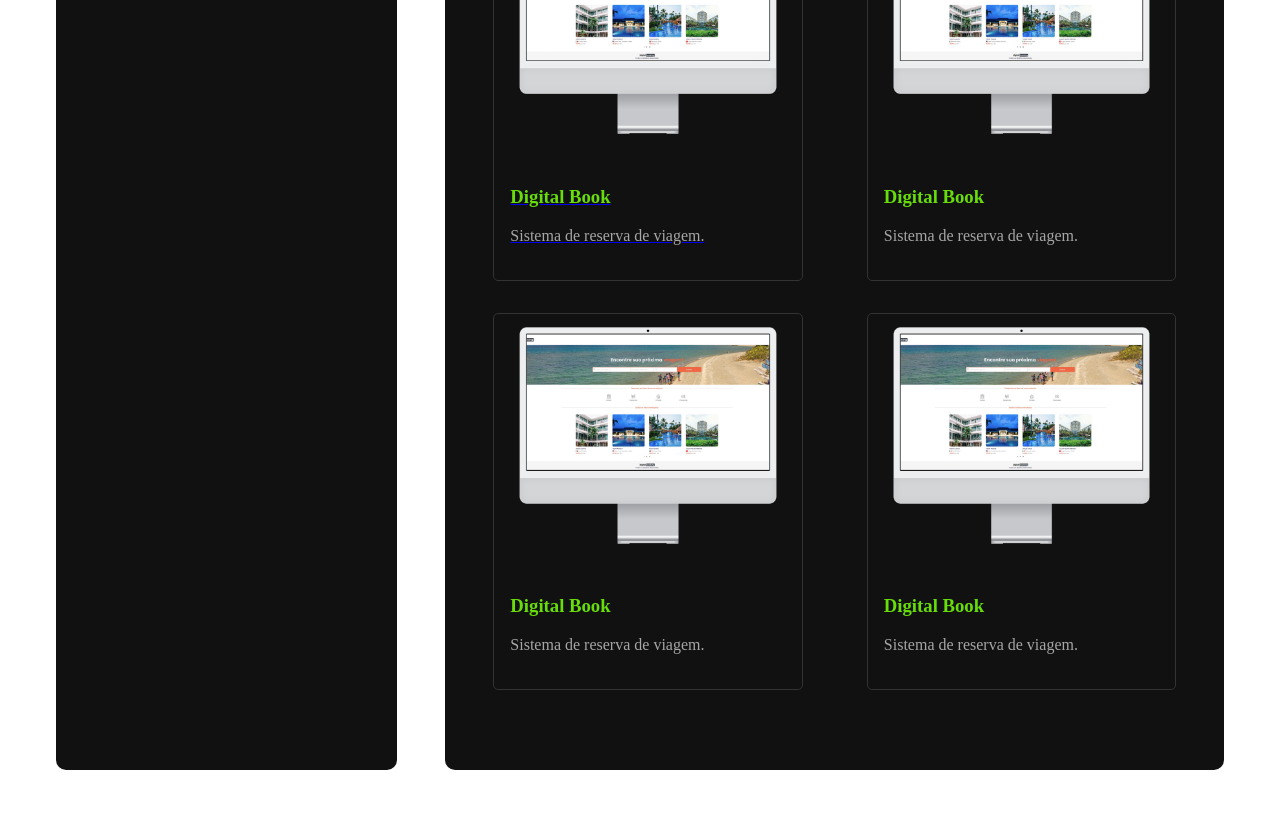
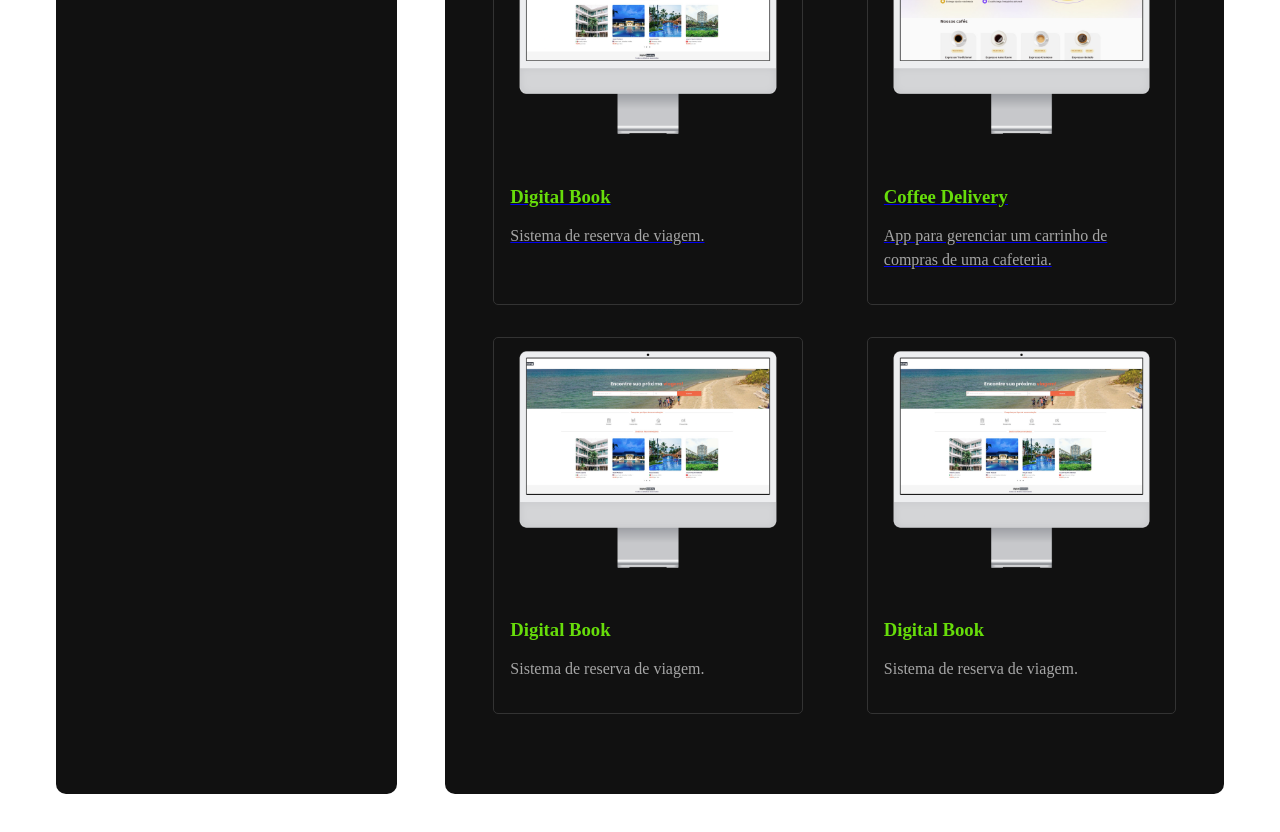
Before and after one commit to edimilsonbraz/app-portfolio, a React (Vite) app: page / in a window 1280 px wide. Shown: the part 3660-4492 px from the top of the page. Built offline with nearby package versions, Linux system fonts and the light colour scheme; the HTML template or start-up script is replaced by a standard one.

Commit message:
:sparkles: Add Project coffee delivery

```diff
--- a/src/components/ProjectsContainer.jsx
+++ b/src/components/ProjectsContainer.jsx
@@ -14,10 +14,19 @@ const Projects = () => {
       <div className="projects-grid">
         <div className="project-card">
           <a href="https://fullstack-trips.vercel.app/" target='_blank'>
-            <img src="./assets/digitalbook_003.png" alt="" />
+            <img src="./assets/digitalbook_003.png" alt="digitalbook_003" />
             <div className="project-card-text">
               <h3>Digital Book</h3>
               <p>Sistema de reserva de viagem.</p>
+            </div>
+          </a>
+        </div>
+        <div className="project-card">
+          <a href="https://coffee-delivery-edimilsonbraz.vercel.app/" target='_blank'>
+            <img src="./assets/coffee-delivery.png" alt="coffee-delivery" />
+            <div className="project-card-text">
+              <h3>Coffee Delivery</h3>
+              <p>App para gerenciar um carrinho de compras de uma cafeteria.</p>
             </div>
           </a>
         </div>
@@ -35,13 +44,7 @@ const Projects = () => {
             <p>Sistema de reserva de viagem.</p>
           </div>
         </div>
-        <div className="project-card">
-          <img src="./assets/digitalbook_003.png" alt="" />
-          <div className="project-card-text">
-            <h3>Digital Book</h3>
-            <p>Sistema de reserva de viagem.</p>
-          </div>
-        </div>
+
 
       </div>
     </section>
```
Also changed, not shown: assets/coffee-delivery.png (added).
